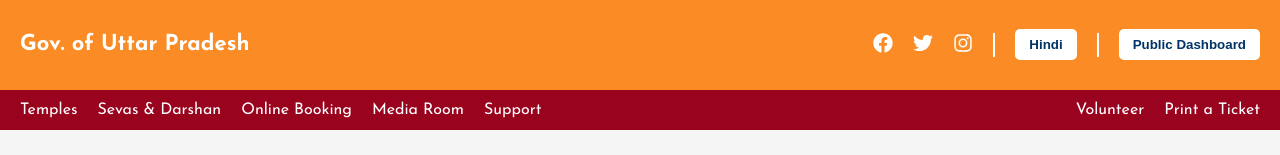
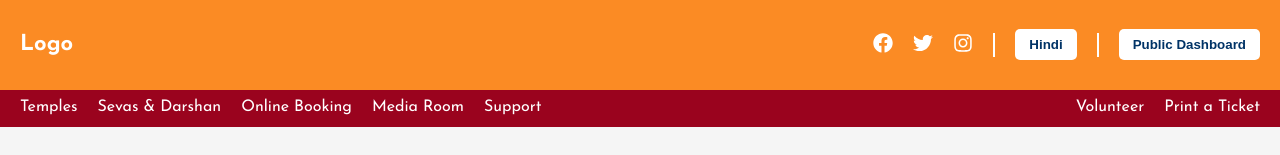
Before and after one commit to thakur7071/temple-website, a React (Vite) app: page / in a window 1280 px wide. Shown: the top 155 px of the page. Built offline with nearby package versions, Linux system fonts and the light colour scheme; grey boxes are pictures that could not be loaded.

Commit message:
Initial Commit

```diff
--- a/src/components/Hero/Hero.css
+++ b/src/components/Hero/Hero.css
@@ -94,6 +94,9 @@ hr {
 }
 
 @media (max-width: 768px) {
+    .hero{
+        margin-top: 90px;
+    }
     .hero__container {
         gap: 10px;
         padding: 5px;
--- a/src/components/Navbar/Navbar.css
+++ b/src/components/Navbar/Navbar.css
@@ -1,16 +1,18 @@
 /* Base Styles */
 .navbar {
     position: fixed;
+    top: 0;
+    left: 0;
+    width: 100%;
     display: flex;
     justify-content: space-between;
     align-items: center;
     background-color: #fb8b24;
     color: white;
     padding: 15px 20px;
-    position: relative;
-    z-index: 1000;
-    width: 100%;
+    z-index: 1000; /* Ensures it's above other elements */
 }
+
 
 /* Logo */
 .logo {
@@ -50,6 +52,7 @@
 
 /* Navbar Bottom */
 .navbar-down {
+    margin-top: 87px;
     display: flex;
     justify-content: space-between;
     align-items: center;
@@ -86,6 +89,18 @@
     transition: opacity 0.3s;
 
 }
+
+/* Hide scrollbar while keeping scrolling functional */
+.no-scroll {
+    overflow: hidden;
+    padding-right: 15px; /* Prevents layout shift */
+  }
+
+  /* Optional: Hide scrollbar for WebKit browsers (Chrome, Safari) */
+  .no-scroll::-webkit-scrollbar {
+    display: none;
+  }
+
 
 .hamburger:hover {
     opacity: 0.8;
--- a/src/components/Navbar/Navbar.jsx
+++ b/src/components/Navbar/Navbar.jsx
@@ -1,14 +1,26 @@
-import React, { useState } from "react";
+import React, { useState, useEffect } from "react";
 import "./Navbar.css";
 import { FaFacebook, FaTwitter, FaInstagram, FaBars, FaTimes } from "react-icons/fa";
 
 const Navbar = () => {
   const [menuOpen, setMenuOpen] = useState(false);
 
+  useEffect(() => {
+    if (menuOpen) {
+      document.body.classList.add("no-scroll");
+    } else {
+      document.body.classList.remove("no-scroll");
+    }
+
+    return () => {
+      document.body.classList.remove("no-scroll");
+    };
+  }, [menuOpen]);
+
   return (
     <div>
       <div className="navbar">
-        <h2 className="logo">Gov. of Uttar Pradesh</h2>
+        <h2 className="logo">Logo</h2>
 
         {/* Mobile Menu Icon */}
         <div className="hamburger" onClick={() => setMenuOpen(!menuOpen)}>
```
